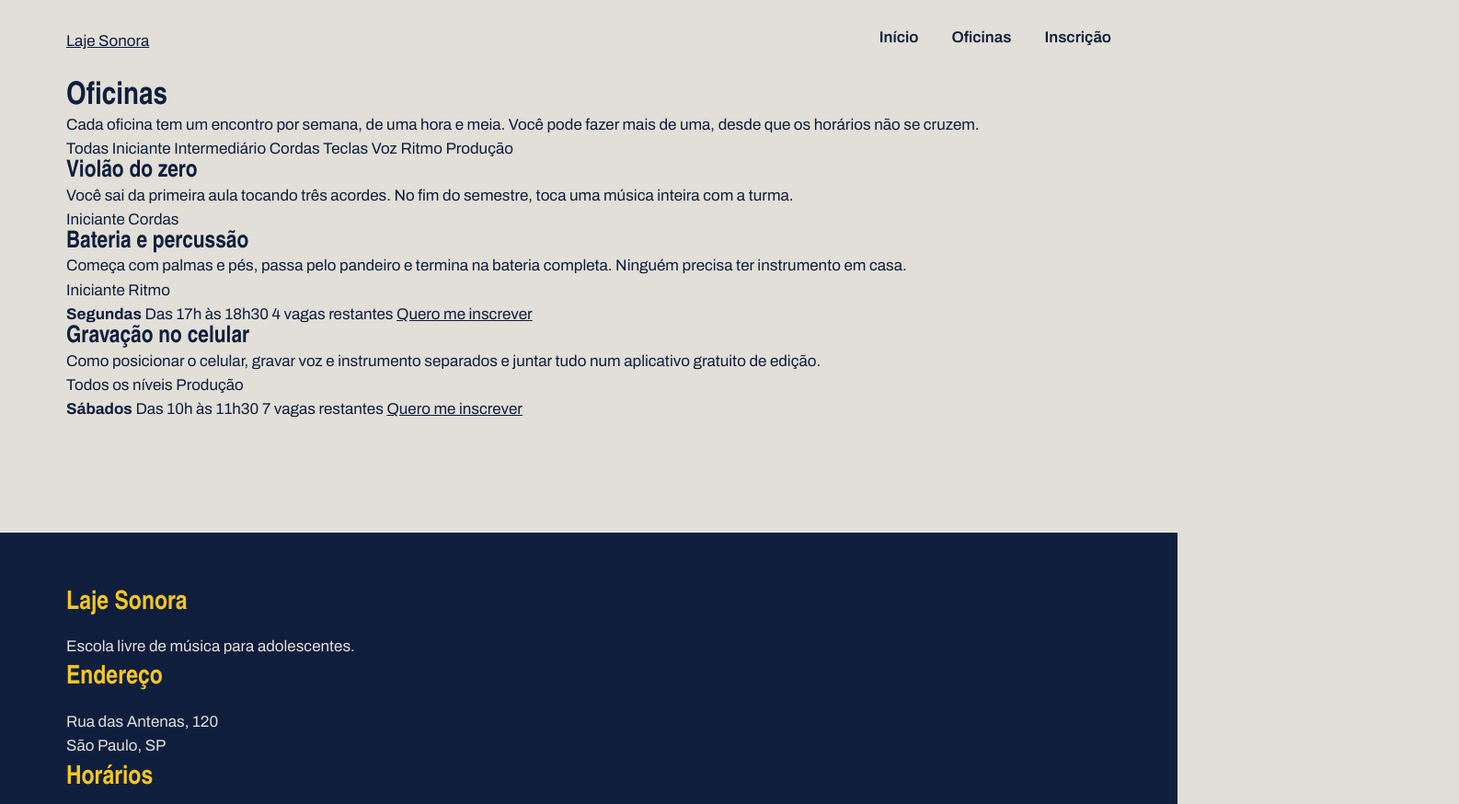
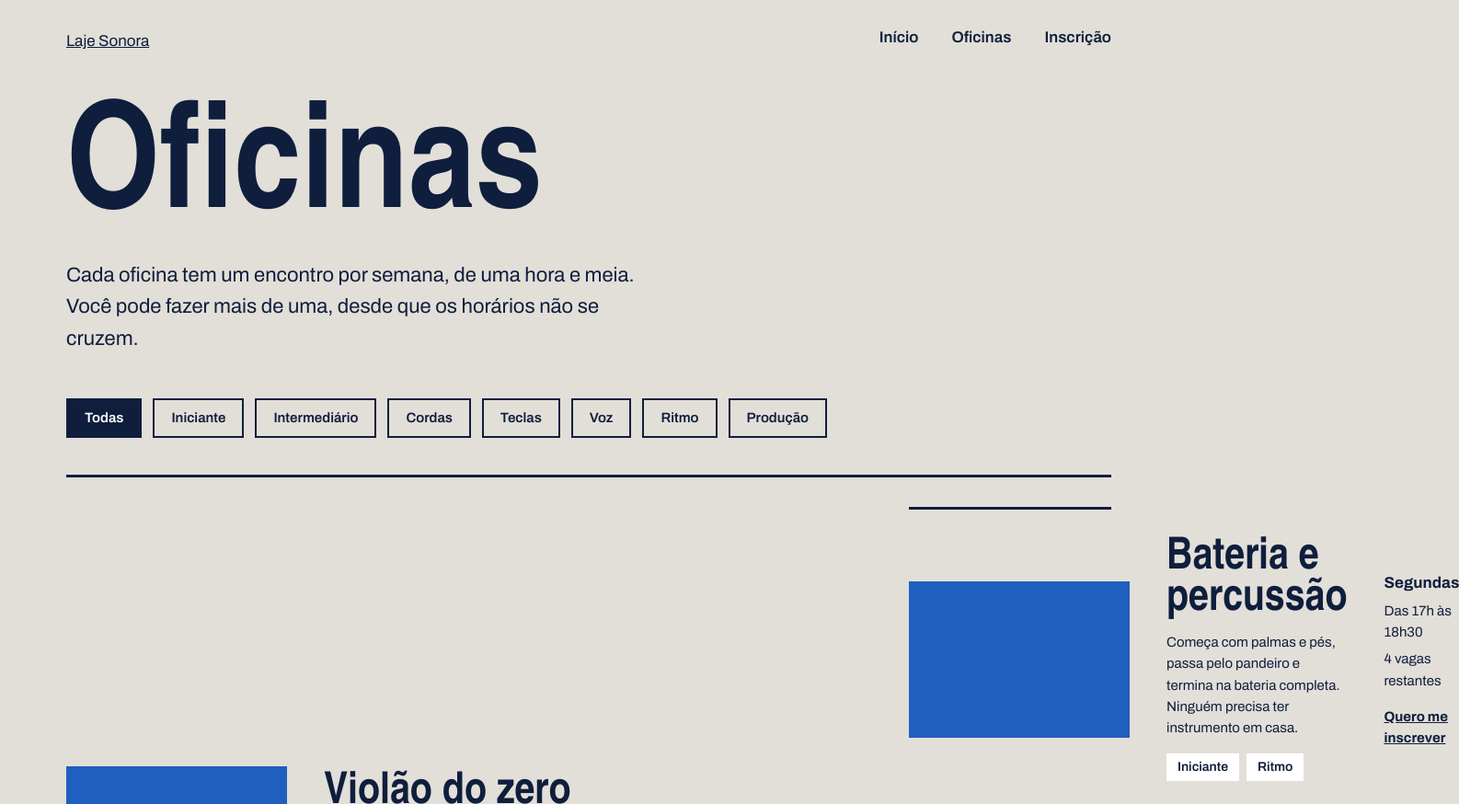
Before and after one commit to mariaeduardasantos-netizen/laje_sonora, a plain HTML site: page oficinas.html in a window 1280 px wide. Shown: the top 874 px of the page at 92% size, 1586 px wide, since content can reach past the window. Drawn offline with Linux system fonts and the light colour scheme; a web font is replaced by a local one.

Commit message:
Página de oficinas pronta

```diff
--- a/oficinas.css
+++ b/oficinas.css
@@ -233,3 +233,94 @@ h1, h2, h3 {
     color: var(--fita);
     margin-bottom: 12px;
 }
+
+.titulo-pagina {
+    font-size: 160px;
+    margin-top: 24px;
+}
+
+.subtitulo-pagina {
+    font-size: 22px;
+    max-width: 640px;
+    margin-top: 16px;
+}
+
+.filtros {
+    margin-top: 48px;
+    display: flex;
+    flex-wrap: wrap;
+    gap: 12px;
+}
+
+.filtro {
+    border: 2px solid var(--tinta);
+    padding: 8px 18px;
+    font-weight: 600;
+    font-size: 15px;
+}
+
+.filtro.ativo {
+    background-color: var(--tinta);
+    color: white;
+}
+
+.lista {
+    margin-top: 40px;
+}
+
+.oficina {
+    padding-block: 32px;
+    border-top: 3px solid var(--tinta);
+    display: flex;
+    align-items: center;
+    gap: 40px;
+}
+
+.oficina .foto {
+    width: 240px;
+    height: 170px;
+    flex-shrink: 0;
+}
+
+.oficina-texto {
+    flex: 1;
+}
+
+.oficina .foto {
+    flex-shrink: 0;
+}
+
+.oficina h2 {
+    font-size: 48px;
+    margin-bottom: 10px;
+}
+
+.etiquetas {
+    margin-top: 16px;
+    display: flex;
+    gap: 8px;
+}
+
+.etiqueta {
+    background-color: white;
+    padding: 4px 12px;
+    font-size: 14px;
+    font-weight: 600;
+}
+
+.oficina-detalhes {
+    width: 220px;
+    font-size: 15px;
+    display: flex;
+    flex-direction: column;
+    gap: 6px;
+}
+
+.oficina-detalhes strong {
+    font-size: 17px;
+}
+
+.oficina-detalhes a {
+    margin-top: 10px;
+    font-weight: 700;
+}
```
Also changed, not shown: index.html (+1 -1 lines).
